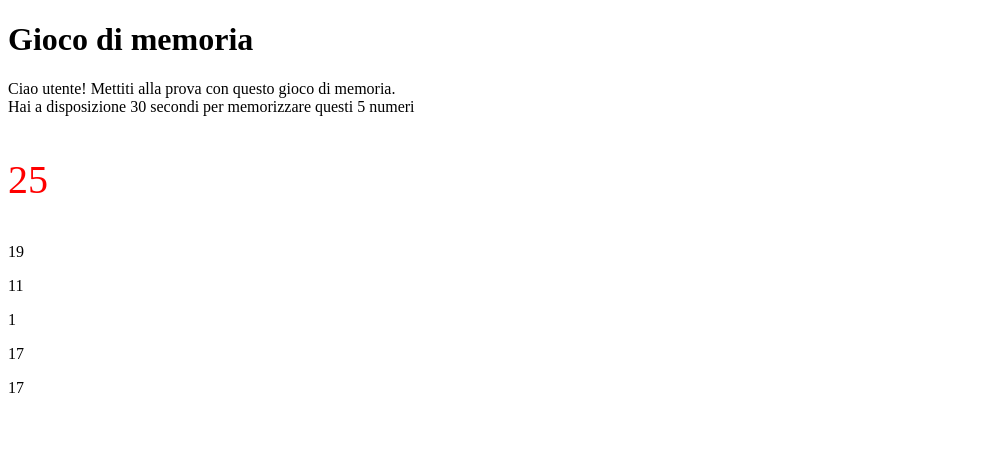
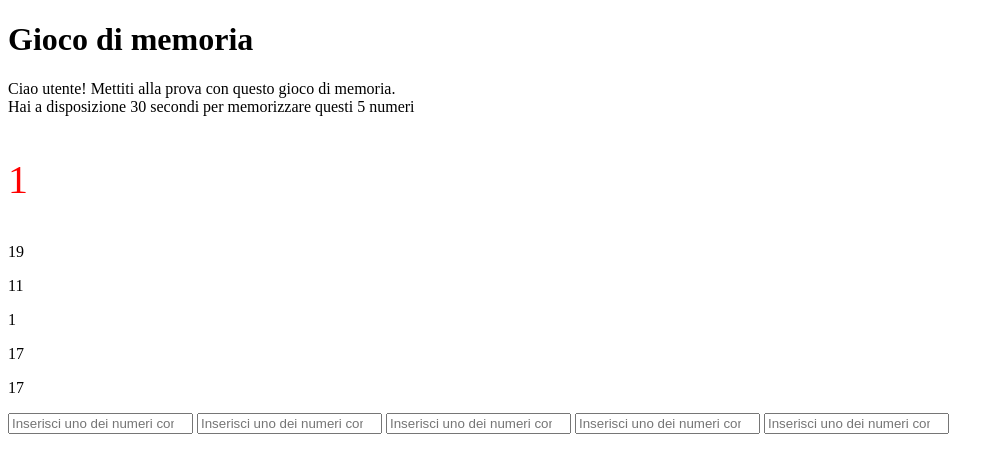
Before and after one commit to VincenzoLivigni/js-simon, a plain HTML site: page index.html in a window 1280 px wide. Shown: the whole page, without its empty margins (0-1004 px from the left). Drawn offline with Linux system fonts and the light colour scheme.

Commit message:
create containers for inputs and numbers

```diff
--- a/index.html
+++ b/index.html
@@ -10,13 +10,31 @@
         <p>Ciao utente! Mettiti alla prova con questo gioco di memoria. <br>
             Hai a disposizione 30 secondi per memorizzare questi 5 numeri</p>
 
+        <!-- timer -->
         <p class="timer" style="color: red; font-size: 2.5rem;">Timer:</p>
 
-        <p id="numero1"></p>
-        <p id="numero2"></p>
-        <p id="numero3"></p>
-        <p id="numero4"></p>
-        <p id="numero5"></p>
+        <!-- creo div per poter selezionare tutto il contenuto al suo interno -->
+        <div id="numeri">
+            <p id="numero1"></p>
+            <p id="numero2"></p>
+            <p id="numero3"></p>
+            <p id="numero4"></p>
+            <p id="numero5"></p>
+        </div>
+
+        <!-- creo div per poter selezionare tutto il contenuto al suo interno -->
+        <div id="input">
+            <input type="number"
+                placeholder="Inserisci uno dei numeri comparsi prima">
+            <input type="number"
+                placeholder="Inserisci uno dei numeri comparsi prima">
+            <input type="number"
+                placeholder="Inserisci uno dei numeri comparsi prima">
+            <input type="number"
+                placeholder="Inserisci uno dei numeri comparsi prima">
+            <input type="number"
+                placeholder="Inserisci uno dei numeri comparsi prima">
+        </div>
 
         <script src="script.js">
         </script>
--- a/script.js
+++ b/script.js
@@ -30,7 +30,7 @@ const salva_numeri = [];
 
 
 // ciclo for
-for (i = 0; i < 5; i++) {
+for (let i = 0; i < 5; i++) {
 
     // genero numeri random
     let random = Math.floor(Math.random() * 20) +1;
@@ -42,16 +42,19 @@ for (i = 0; i < 5; i++) {
     // console.log(salva_numeri);
 }
 
-// inserisco timer in pagina
+// inserisco timer, numeri e input in pagina
 const timerEl = document.querySelector(".timer");
-let tempo = 30;
+const contenitoreNumeri = document.getElementById("numeri");
+const contenitoreInput = document.getElementById("input");
+
+let tempo = 5;
 
 console.log(timerEl);
 console.log(tempo);
 // console.log(tempo);
 
 // estraggo il 30 in pagina dentro il timerEl
-timerEl.innerHTML = tempo--;
+timerEl.innerHTML = tempo;
 
 // avvio l'intervallo che deve scorrere da 30 a 0s
 let clock = setInterval(() => {
@@ -63,6 +66,7 @@ if (tempo === 0) {
     console.log("ferma il counter");
     // stampo "Il gioco ha inizio"
     timerEl.innerHTML = "Il gioco ha inizio!";
+
     } else {
     timerEl.innerHTML = tempo;
     console.log("mostro il decremento");
```
